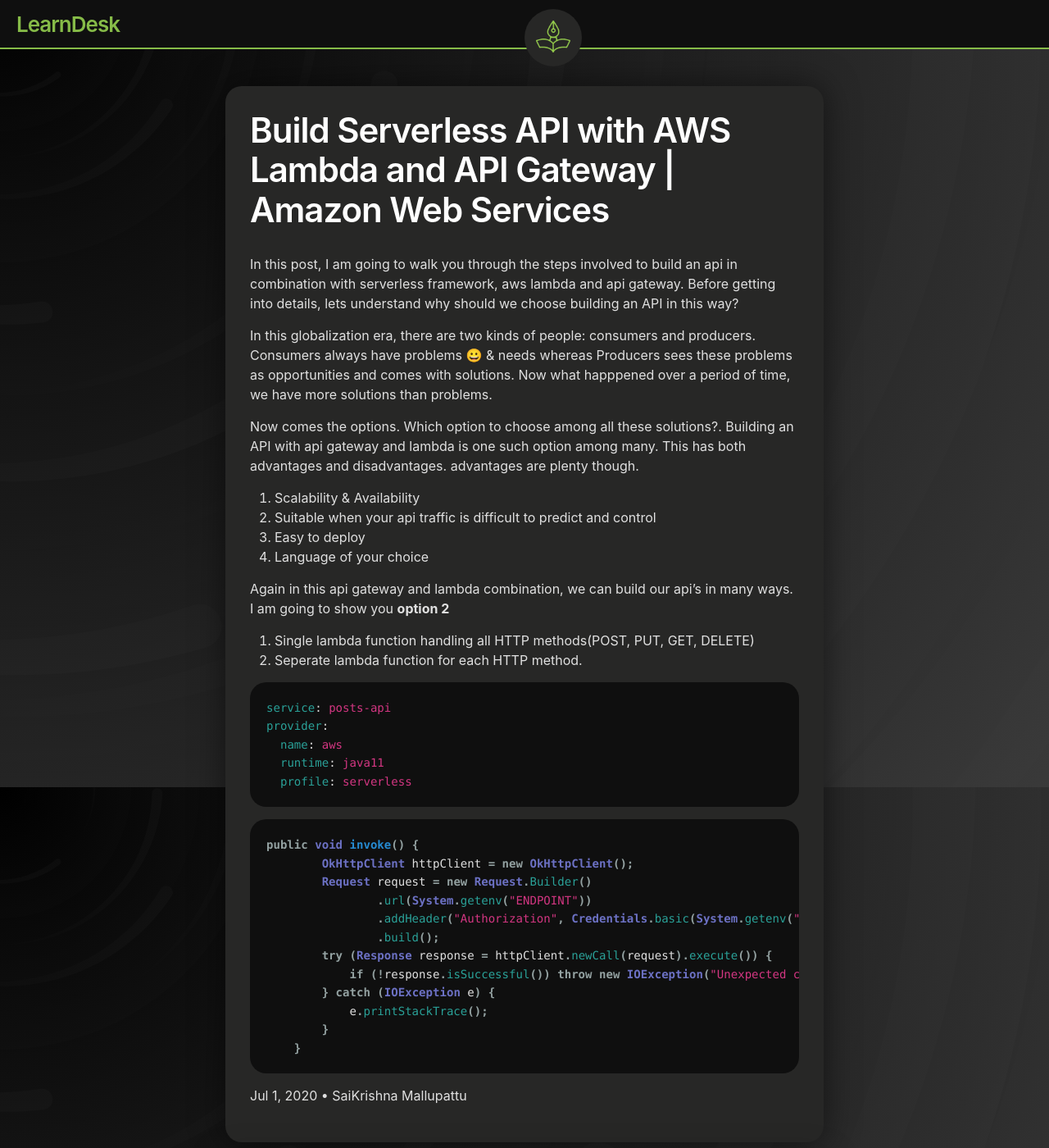
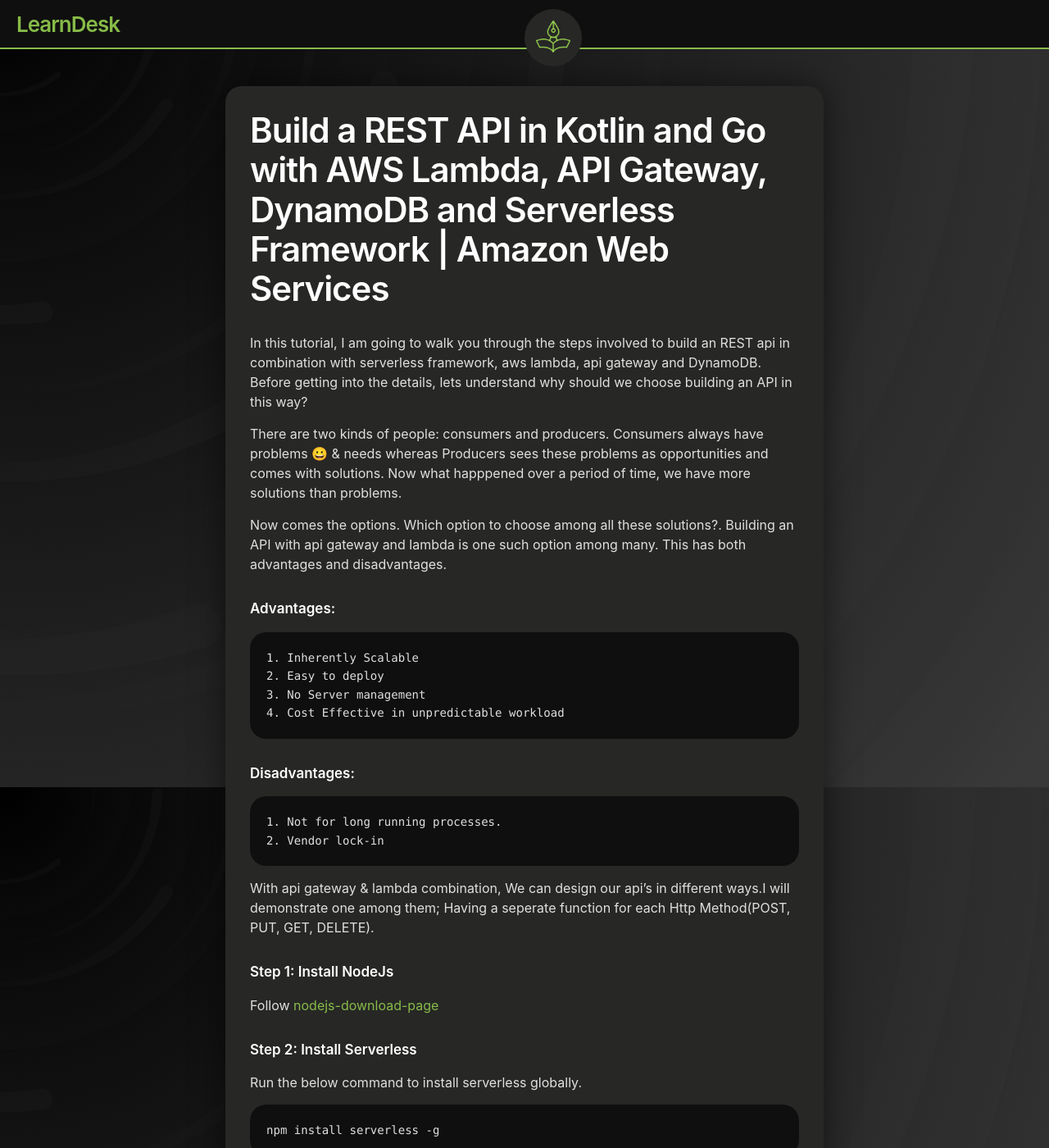
Before and after one commit to sayeekrish/sayeekrish.github.io, a Jekyll site: the page built from _posts/2020-07-01-serverless-api-lambda-gateway.md, in a window 1280 px wide and 1400 px high. Shown: the whole window at 82% size. Built offline with Jekyll 4.4.1, drawn with Linux system fonts in a browser that asks for light colours; a script that is not in the unit is left out; some of the changed text lies outside the part shown.

Commit message:
Update 2020-07-01-serverless-api-lambda-gateway.md

````diff
--- a/_posts/2020-07-01-serverless-api-lambda-gateway.md
+++ b/_posts/2020-07-01-serverless-api-lambda-gateway.md
@@ -1,46 +1,85 @@
 ---
 layout: post
 author: SaiKrishna Mallupattu
-title: Build Serverless API with AWS Lambda and API Gateway | Amazon Web Services
+title: Build a REST API in Kotlin and Go with AWS Lambda, API Gateway, DynamoDB and Serverless Framework | Amazon Web Services
 ---
 
-In this post, I am going to walk you through the steps involved to build an api in combination with serverless framework, aws lambda and api gateway. Before getting
-into details, lets understand why should we choose building an API in this way?
+In this tutorial, I am going to walk you through the steps involved to build an REST api in combination with serverless framework, aws lambda, api gateway and DynamoDB. Before getting into the details, lets understand why should we choose building an API in this way?
 
-In this globalization era, there are two kinds of people: consumers and producers.
+There are two kinds of people: consumers and producers.
 Consumers always have problems &#128512; & needs whereas Producers sees these problems as opportunities and comes with solutions. Now what happpened over a period of time, we have more solutions than problems.
 
 Now comes the options. Which option to choose among all these solutions?. Building
- an API with api gateway and lambda is one such option among many. This has both advantages and disadvantages. advantages are plenty though.
+ an API with api gateway and lambda is one such option among many. This has both advantages and disadvantages.
 
-1. Scalability & Availability
-2. Suitable when your api traffic is difficult to predict and control
-3. Easy to deploy
-4. Language of your choice
+###### Advantages:
 
-Again in this api gateway and lambda combination, we can build our api's in many ways. I am going to show you **option 2**
+    1. Inherently Scalable
+    2. Easy to deploy
+    3. No Server management
+    4. Cost Effective in unpredictable workload
 
-1. Single lambda function handling all HTTP methods(POST, PUT, GET, DELETE)
-2. Seperate lambda function for each HTTP method.
+###### Disadvantages:
+    1. Not for long running processes.
+    2. Vendor lock-in
+
+With api gateway & lambda combination, We can design our api's in different ways.I will demonstrate one among them; Having a seperate function for each Http Method(POST, PUT, GET, DELETE).
+
+###### Step 1: Install NodeJs
+Follow [nodejs-download-page]
+
+###### Step 2: Install Serverless
+Run the below command to install serverless globally.
+```cmd
+npm install serverless -g
+```
+###### Step 3: Create a gradle project
+To create a gradle project with template for aws-kotlin-jvm-gradle
+```cmd
+serverless create --template aws-kotlin-jvm-gradle --path todo-api
+```
+###### Step 4: Serverless Configuration
+Import the gradle project into an IDE and open `serverless.yml`. You will see something like below removing all commented lines.
 
 ```yaml
-service: posts-api
+service: todo-api
 provider:
   name: aws
   runtime: java11
-  profile: serverless
+package:
+  artifact: build/libs/hello-dev-all.jar
+
+functions:
+  hello:
+    handler: com.serverless.Handler
+
 ```
-```java
-public void invoke() {
-        OkHttpClient httpClient = new OkHttpClient();
-        Request request = new Request.Builder()
-                .url(System.getenv("ENDPOINT"))
-                .addHeader("Authorization", Credentials.basic(System.getenv("user"), System.getenv("pass")))
-                .build();
-        try (Response response = httpClient.newCall(request).execute()) {
-            if (!response.isSuccessful()) throw new IOException("Unexpected code " + response);
-        } catch (IOException e) {
-            e.printStackTrace();
-        }
-    }
+
+We are going to push the artifact as a zip file. So update the artifact path and filename like below.
+
+```yaml
+service: todo-api
+provider:
+  name: aws
+  runtime: java11
+package:
+  artifact: build/distributions/todo-api.zip
+
+functions:
+  hello:
+    handler: com.serverless.Handler
+
 ```
+
+
+
+
+
+
+
+
+
+
+
+
+[nodeJs-download-page]: https://nodejs.org/en/download
````
